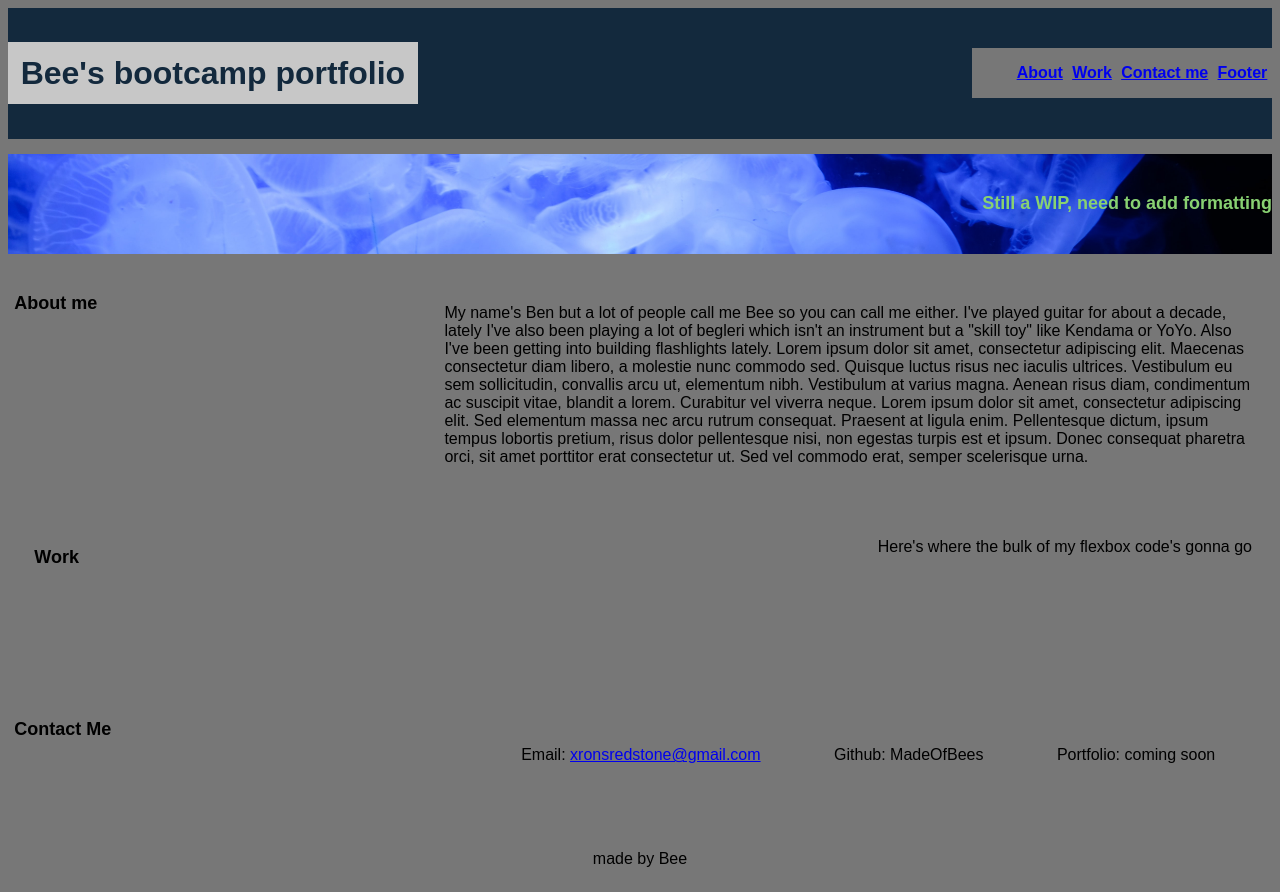
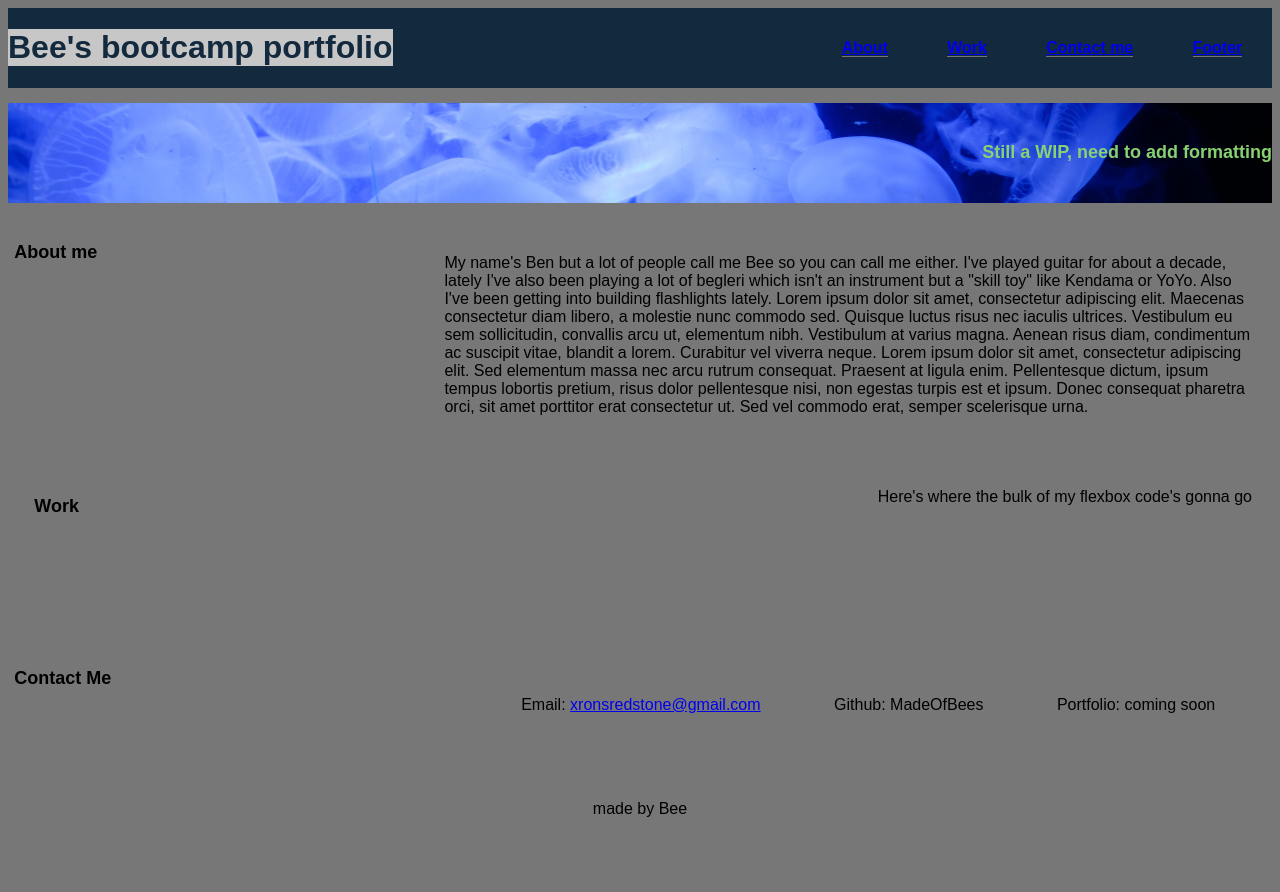
Before and after one commit to MadeOfBees/PortfolioHomework, a plain HTML site: page index.html in a window 1280 px wide. After the commit the page ends 842 px from the top, so only its background shows below. Drawn offline with Linux system fonts and the light colour scheme.

Commit message:
Eurobeat INTENSIFIES

```diff
--- a/assets/styles.css
+++ b/assets/styles.css
@@ -14,11 +14,9 @@
     justify-content: space-between;
     align-items: center;
     background-color: #13293d;
-    color: #70c1c7;
   }
   /* Change font size of headings */
  header h1 {
-  padding: 1%;
    background-color: #c7c7c7;
    color: #13293d;
    font-size: x-large;
@@ -28,18 +26,29 @@
     display: flex;
     flex-wrap: wrap;
     justify-content: space-around;
-    min-width: 300px;
+    min-width: 500px;
+
+  }
+  nav ul {
+    background-color:#13293d
+  }
+  nav ul a {
+    background-color:#13293d
   }
   article {
     display: flex;
     flex-wrap: wrap;
   }
+  nav {
+    background-color: #13293d;
+  }
   nav li {
-    color: #4c585e;
+    color: #065075;
     font-weight: bold;
   }
   li {
-    list-style-type: none;}
+    list-style-type: none;
+  }
   div h2 {
     display: flex;
     flex-direction: row;
```
